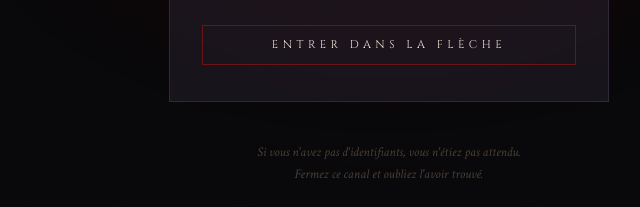
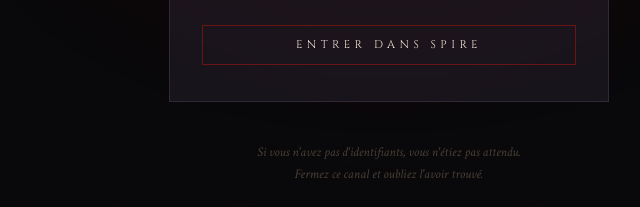
Before and after one commit to Deemo1906/spireSite, a plain HTML site: page connect.html in a window 1280 px wide. Shown: the part 544-751 px from the top of the page, 251-891 px from the left. Drawn offline with Linux system fonts and the light colour scheme.

Commit message:
fix(ui): correct button text to 'Entrer dans Spire'

```diff
--- a/connect.html
+++ b/connect.html
@@ -67,7 +67,7 @@
           </div>
 
           <button class="connect-submit" type="submit">
-            <span>Entrer dans la Flèche</span>
+            <span>Entrer dans Spire</span>
           </button>
 
         </form>
```
Also changed, not shown: index.html (+1 -1 lines).
